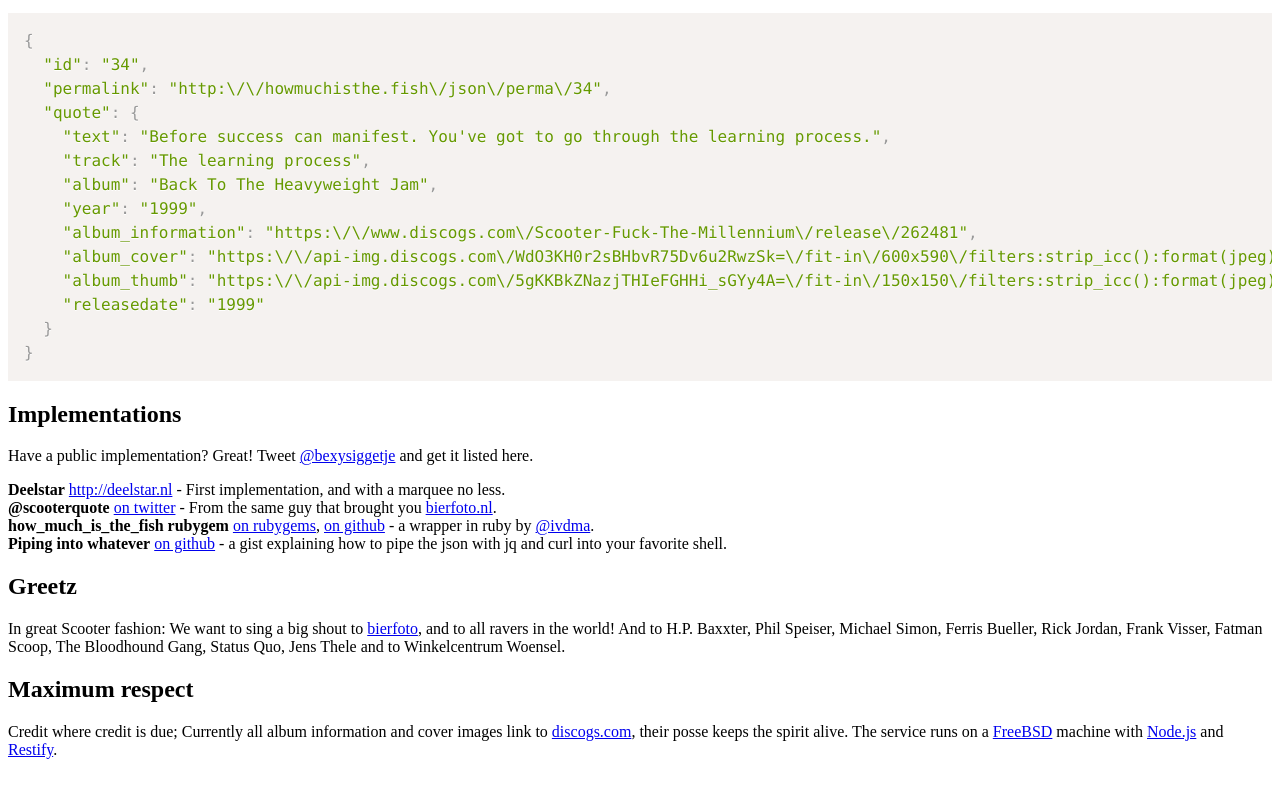
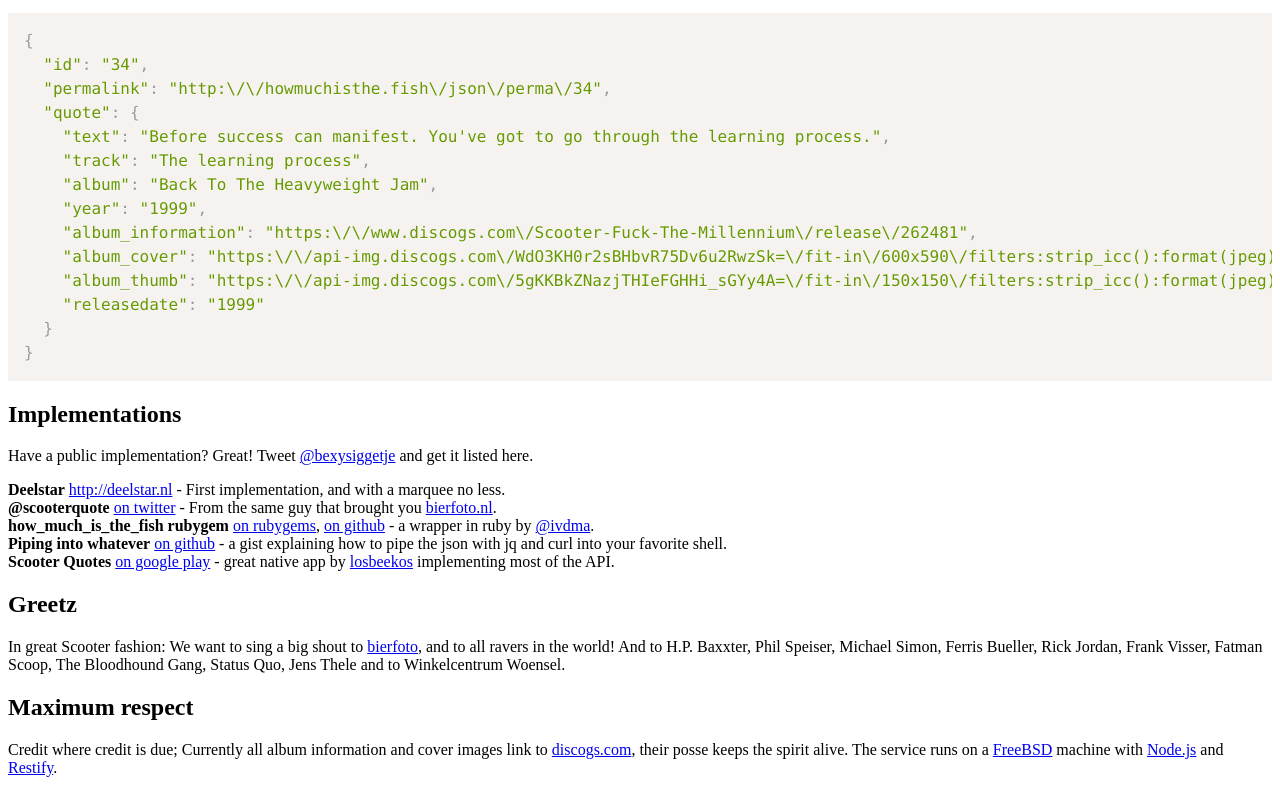
Before and after one commit to theimpossibleastronaut/howmuchisthe.fish, a plain HTML site: page htdocs/index.html in a window 1280 px wide. Shown: the part 661-1454 px from the top of the page. Drawn offline with Linux system fonts and the light colour scheme; no server answers.

Commit message:
Add backlink to the awesome scooter quotes app by @losbeekos

```diff
--- a/htdocs/index.html
+++ b/htdocs/index.html
@@ -154,7 +154,8 @@
         <p><b>Deelstar</b> <a href='http://deelstar.nl' target='_blank'>http://deelstar.nl</a> - First implementation, and with a marquee no less.<br>
         <b>@scooterquote</b> <a href='https://twitter.com/scooterquote' target='_blank'>on twitter</a> - From the same guy that brought you <a href='http://bierfoto.nl' target='_blank'>bierfoto.nl</a>.<br>
         <b>how_much_is_the_fish rubygem</b> <a href="http://rubygems.org/gems/how_much_is_the_fish" target="_blank">on rubygems</a>, <a href="https://github.com/ivdma/howmuchisthe.fish" target="_blank">on github</a> - a wrapper in ruby by <a href="https://twitter.com/ivdma" target="_blank">@ivdma</a>.<br>
-        <b>Piping into whatever</b> <a href="https://gist.github.com/sexybiggetje/3185938503299641d233" target="_blank">on github</a> - a gist explaining how to pipe the json with jq and curl into your favorite shell.
+        <b>Piping into whatever</b> <a href="https://gist.github.com/sexybiggetje/3185938503299641d233" target="_blank">on github</a> - a gist explaining how to pipe the json with jq and curl into your favorite shell.<br>
+        <b>Scooter Quotes</b> <a href="https://play.google.com/store/apps/details?id=com.ionicframework.scooter445322" target="_blank">on google play</a> - great native app by <a href="http://www.losbeekos.nl" target="_blank">losbeekos</a> implementing most of the API.
         </p>
         <h2>Greetz</h2>
         <p>In great Scooter fashion: We want to sing a big shout to <a href="http://www.bierfoto.nl" target="_blank">bierfoto</a>, and to all ravers in the world! And to H.P. Baxxter, Phil Speiser, Michael Simon, Ferris Bueller, Rick Jordan, Frank Visser, Fatman Scoop, The Bloodhound Gang, Status Quo, Jens Thele and to Winkelcentrum Woensel.</p>
```
